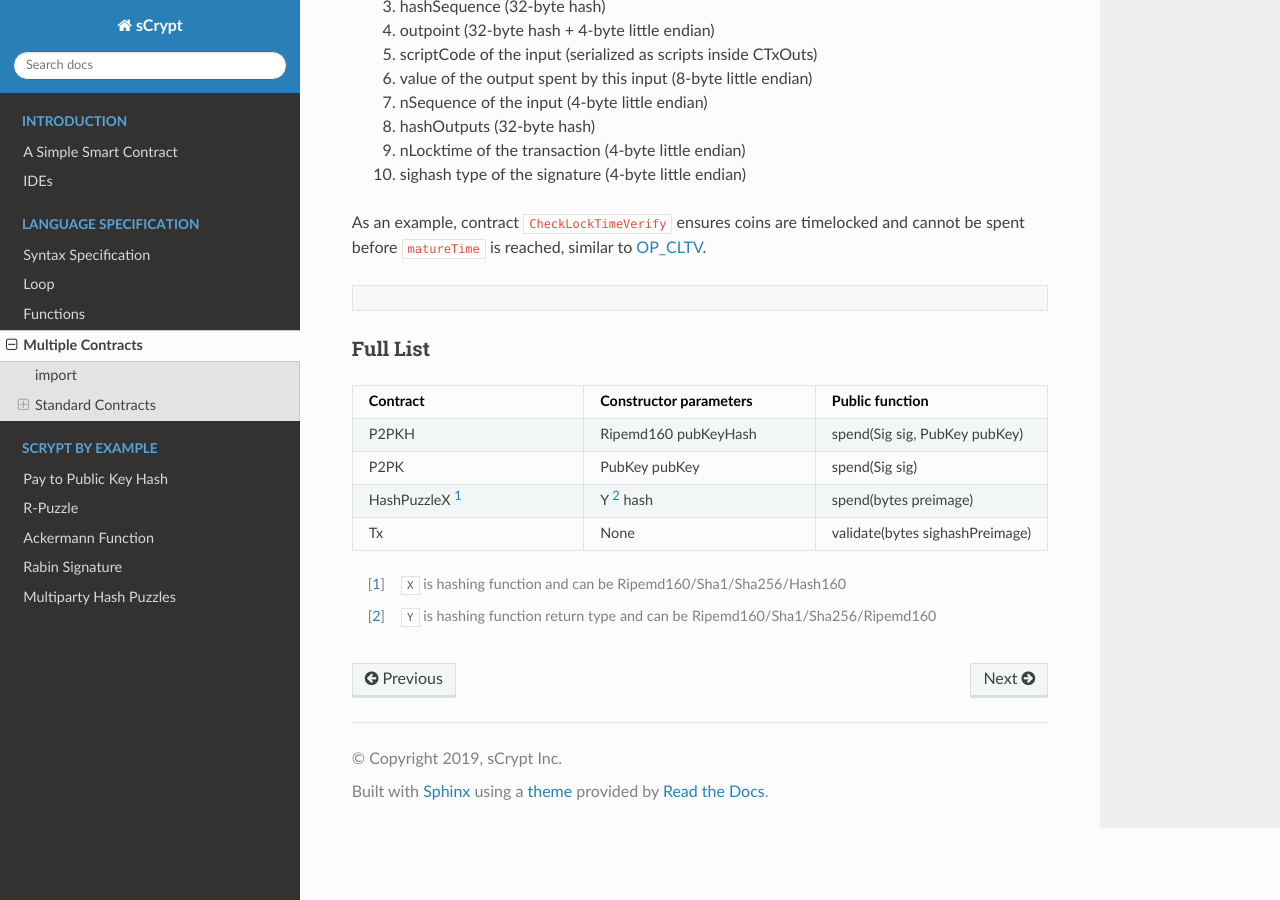
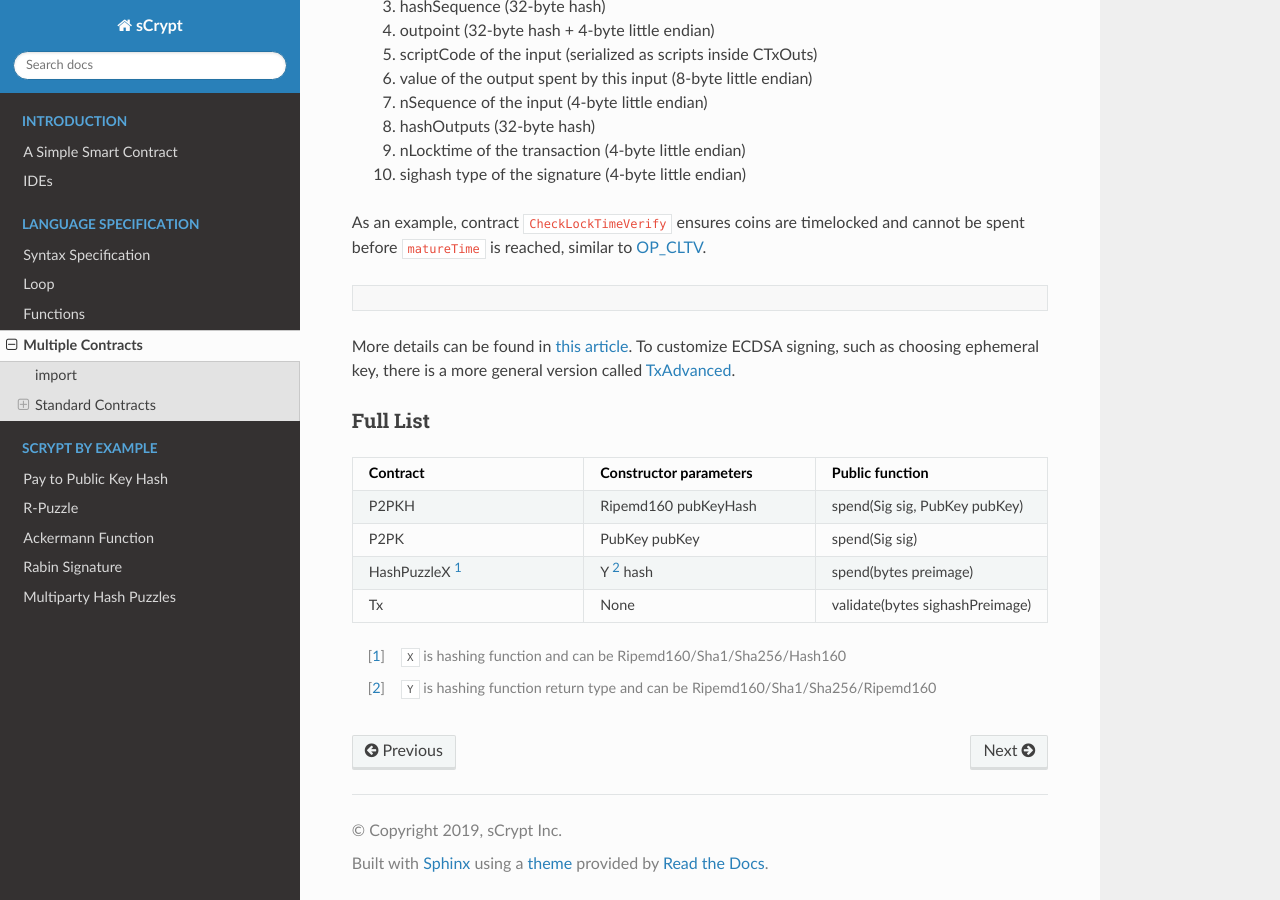
Before and after one commit to sCrypt-Inc/specification, a Sphinx documentation site: the page built from docs/contracts.rst, in a window 1280 px wide and 900 px high, scrolled down 1252 px. Built offline with Sphinx 7.4.7 and the Read the Docs theme 2.0.0, drawn with Linux system fonts in a browser that asks for light colours.

Commit message:
add TxAdvanced

```diff
--- a/docs/contracts.rst
+++ b/docs/contracts.rst
@@ -127,6 +127,9 @@
         }
     }
 
+More details can be found in `this article <https://medium.com/@xiaohuiliu/op-push-tx-3d3d279174c1>`_.
+To customize ECDSA signing, such as choosing ephemeral key, there is a more general version called `TxAdvanced <https://medium.com/@xiaohuiliu/advanced-op-push-tx-78ce84f69a66>`_.
+
 Full List
 ---------
 
```
